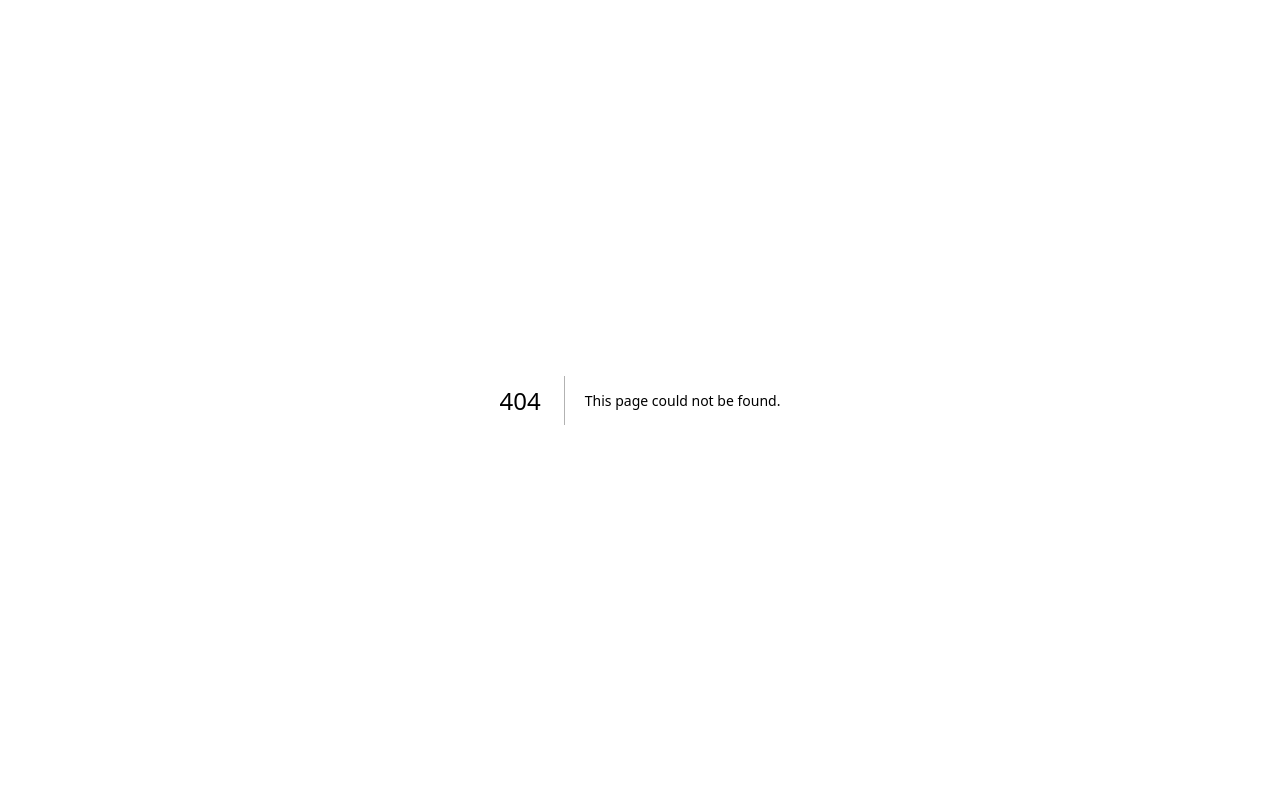
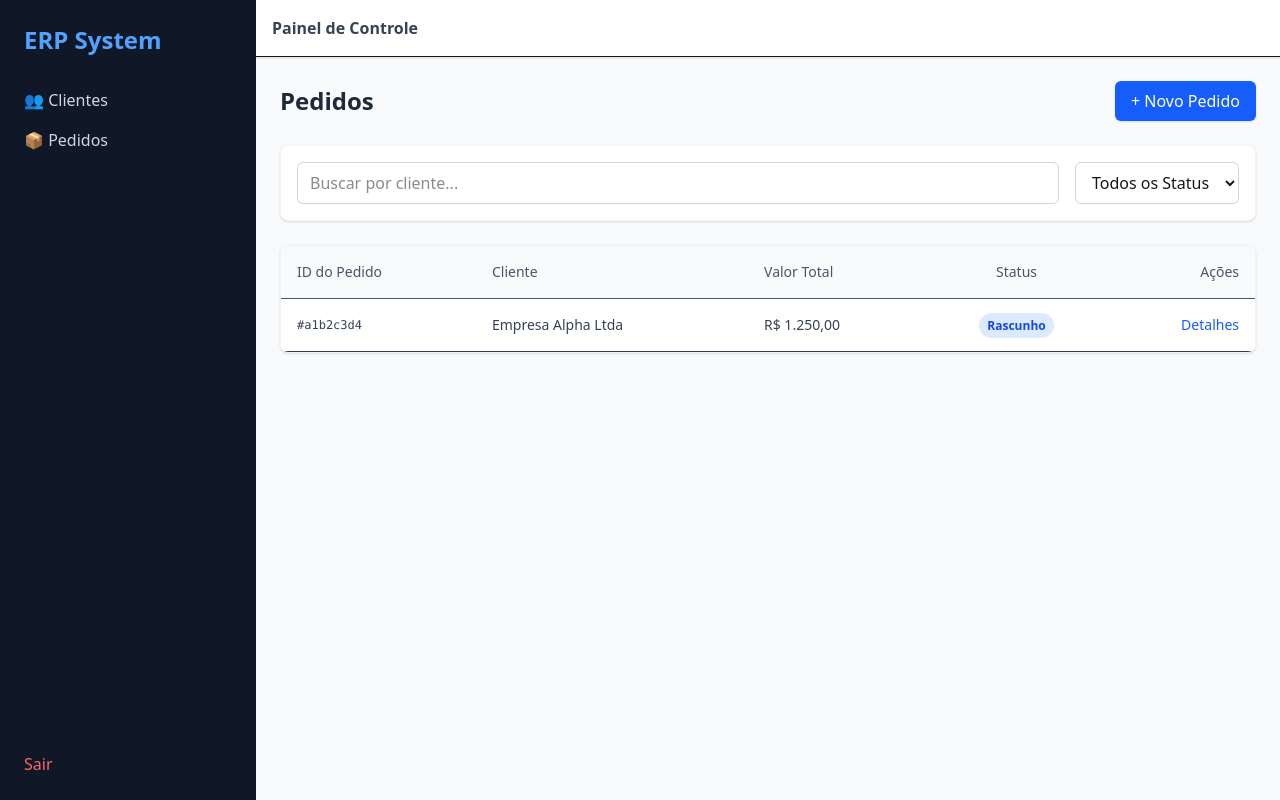
Before and after one commit to losmafia/teste-tecnico-fullstack-erp, a Next.js app in the folder frontend/: page /pedidos in a window 1280 px wide. Before the commit this address had no page. Built offline with nearby package versions, Linux system fonts and the light colour scheme.

Commit message:
Criação das paginas pós login, pedidos e clientes

```diff
--- /dev/null
+++ b/frontend/app/(dashboard)/clientes/page.tsx
@@ -0,0 +1,57 @@
+export default function ClientesPage() {
+    return (
+        <div className="space-y-6">
+
+            {/* Cabeçalho e Botão de Ação */}
+            <div className="flex justify-between items-center">
+                <h1 className="text-2xl font-bold text-gray-800">Clientes</h1>
+                <button className="bg-blue-600 text-white px-4 py-2 rounded-md hover:bg-blue-700 transition font-medium shadow-sm">
+                    + Novo Cliente
+                </button>
+            </div>
+
+            {/* Filtros de Busca */}
+            <div className="bg-white p-4 rounded-lg shadow-sm border border-gray-100 flex gap-4">
+                <input
+                    type="text"
+                    placeholder="Buscar por nome..."
+                    className="border border-gray-300 rounded-md px-3 py-2 flex-1 focus:outline-none focus:ring-2 focus:ring-blue-500"
+                />
+                <select className="border border-gray-300 rounded-md px-3 py-2 focus:outline-none focus:ring-2 focus:ring-blue-500">
+                    <option value="">Todos os Status</option>
+                    <option value="ACTIVE">Ativos</option>
+                    <option value="INACTIVE">Inativos</option>
+                </select>
+            </div>
+
+            {/* Tabela de Clientes (Dados Estáticos para Visualização) */}
+            <div className="bg-white rounded-lg shadow-sm border border-gray-100 overflow-hidden">
+                <table className="w-full text-left border-collapse">
+                    <thead>
+                        <tr className="bg-gray-50 text-gray-600 border-b text-sm">
+                            <th className="p-4 font-medium">Nome</th>
+                            <th className="p-4 font-medium">Documento</th>
+                            <th className="p-4 font-medium text-center">Status</th>
+                            <th className="p-4 font-medium text-right">Ações</th>
+                        </tr>
+                    </thead>
+                    <tbody className="text-sm text-gray-700">
+                        <tr className="border-b hover:bg-gray-50 transition-colors">
+                            <td className="p-4 font-medium">Empresa Alpha Ltda</td>
+                            <td className="p-4">12.345.678/0001-90</td>
+                            <td className="p-4 text-center">
+                                <span className="bg-green-100 text-green-700 px-2 py-1 rounded-full text-xs font-semibold">Ativo</span>
+                            </td>
+                            <td className="p-4 text-right">
+                                <button className="text-red-500 hover:text-red-700 font-medium transition-colors">
+                                    Inativar
+                                </button>
+                            </td>
+                        </tr>
+                    </tbody>
+                </table>
+            </div>
+
+        </div>
+    );
+}
--- /dev/null
+++ b/frontend/app/(dashboard)/layout.tsx
@@ -0,0 +1,42 @@
+import Link from 'next/link';
+
+export default function DashboardLayout({
+    children,
+}: {
+    children: React.ReactNode;
+}) {
+    return (
+        <div className="flex h-screen bg-gray-50">
+
+            {/* Barra Lateral */}
+            <aside className="w-64 bg-gray-900 text-white p-6 flex flex-col">
+                <h2 className="text-2xl font-bold text-blue-400 mb-8">ERP System</h2>
+
+                <nav className="flex-1 space-y-4">
+                    <Link href="/clientes" className="block text-gray-300 hover:text-white transition">
+                        👥 Clientes
+                    </Link>
+                    <Link href="/pedidos" className="block text-gray-300 hover:text-white transition">
+                        📦 Pedidos
+                    </Link>
+                </nav>
+
+                <Link href="/login" className="text-red-400 hover:text-red-300 mt-auto transition">
+                    Sair
+                </Link>
+            </aside>
+
+            {/* Área Principal */}
+            <main className="flex-1 flex flex-col overflow-hidden">
+                <header className="bg-white shadow-sm border-b p-4">
+                    <h1 className="text-gray-700 font-semibold">Painel de Controle</h1>
+                </header>
+
+                <div className="flex-1 overflow-auto p-6">
+                    {children}
+                </div>
+            </main>
+
+        </div>
+    );
+}
--- /dev/null
+++ b/frontend/app/(dashboard)/pedidos/page.tsx
@@ -0,0 +1,60 @@
+export default function PedidosPage() {
+    return (
+        <div className="space-y-6">
+
+            {/* Cabeçalho e Botão de Ação */}
+            <div className="flex justify-between items-center">
+                <h1 className="text-2xl font-bold text-gray-800">Pedidos</h1>
+                <button className="bg-blue-600 text-white px-4 py-2 rounded-md hover:bg-blue-700 transition font-medium shadow-sm">
+                    + Novo Pedido
+                </button>
+            </div>
+
+            {/* Filtros de Busca */}
+            <div className="bg-white p-4 rounded-lg shadow-sm border border-gray-100 flex gap-4">
+                <input
+                    type="text"
+                    placeholder="Buscar por cliente..."
+                    className="border border-gray-300 rounded-md px-3 py-2 flex-1 focus:outline-none focus:ring-2 focus:ring-blue-500"
+                />
+                <select className="border border-gray-300 rounded-md px-3 py-2 focus:outline-none focus:ring-2 focus:ring-blue-500">
+                    <option value="">Todos os Status</option>
+                    <option value="DRAFT">Rascunho</option>
+                    <option value="CONFIRMED">Confirmado</option>
+                    <option value="CANCELLED">Cancelado</option>
+                </select>
+            </div>
+
+            {/* Tabela de Pedidos (Dados Estáticos para Visualização) */}
+            <div className="bg-white rounded-lg shadow-sm border border-gray-100 overflow-hidden">
+                <table className="w-full text-left border-collapse">
+                    <thead>
+                        <tr className="bg-gray-50 text-gray-600 border-b text-sm">
+                            <th className="p-4 font-medium">ID do Pedido</th>
+                            <th className="p-4 font-medium">Cliente</th>
+                            <th className="p-4 font-medium">Valor Total</th>
+                            <th className="p-4 font-medium text-center">Status</th>
+                            <th className="p-4 font-medium text-right">Ações</th>
+                        </tr>
+                    </thead>
+                    <tbody className="text-sm text-gray-700">
+                        <tr className="border-b hover:bg-gray-50 transition-colors">
+                            <td className="p-4 font-mono text-xs">#a1b2c3d4</td>
+                            <td className="p-4 font-medium">Empresa Alpha Ltda</td>
+                            <td className="p-4">R$ 1.250,00</td>
+                            <td className="p-4 text-center">
+                                <span className="bg-blue-100 text-blue-700 px-2 py-1 rounded-full text-xs font-semibold">Rascunho</span>
+                            </td>
+                            <td className="p-4 text-right">
+                                <button className="text-blue-600 hover:text-blue-800 font-medium transition-colors">
+                                    Detalhes
+                                </button>
+                            </td>
+                        </tr>
+                    </tbody>
+                </table>
+            </div>
+
+        </div>
+    );
+}
```
